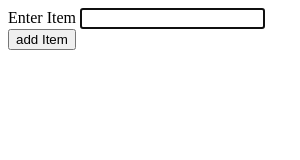
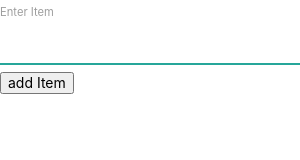
Before and after one commit to RocktimRajkumar/Electron-ShoppingList, an Electron app: page addWindow.html in a window 300 px wide. Drawn offline with nearby package versions, Linux system fonts and the light colour scheme.

Commit message:
materialize css added

```diff
--- a/addWindow.html
+++ b/addWindow.html
@@ -3,6 +3,7 @@
 
 <head>
     <title>Add Shopping list item</title>
+    <link rel="stylesheet" href="https://cdnjs.cloudflare.com/ajax/libs/materialize/1.0.0/css/materialize.min.css">
 </head>
 
 <body>
```
Also changed, not shown: mainWindow.html (+1 -0 lines).
